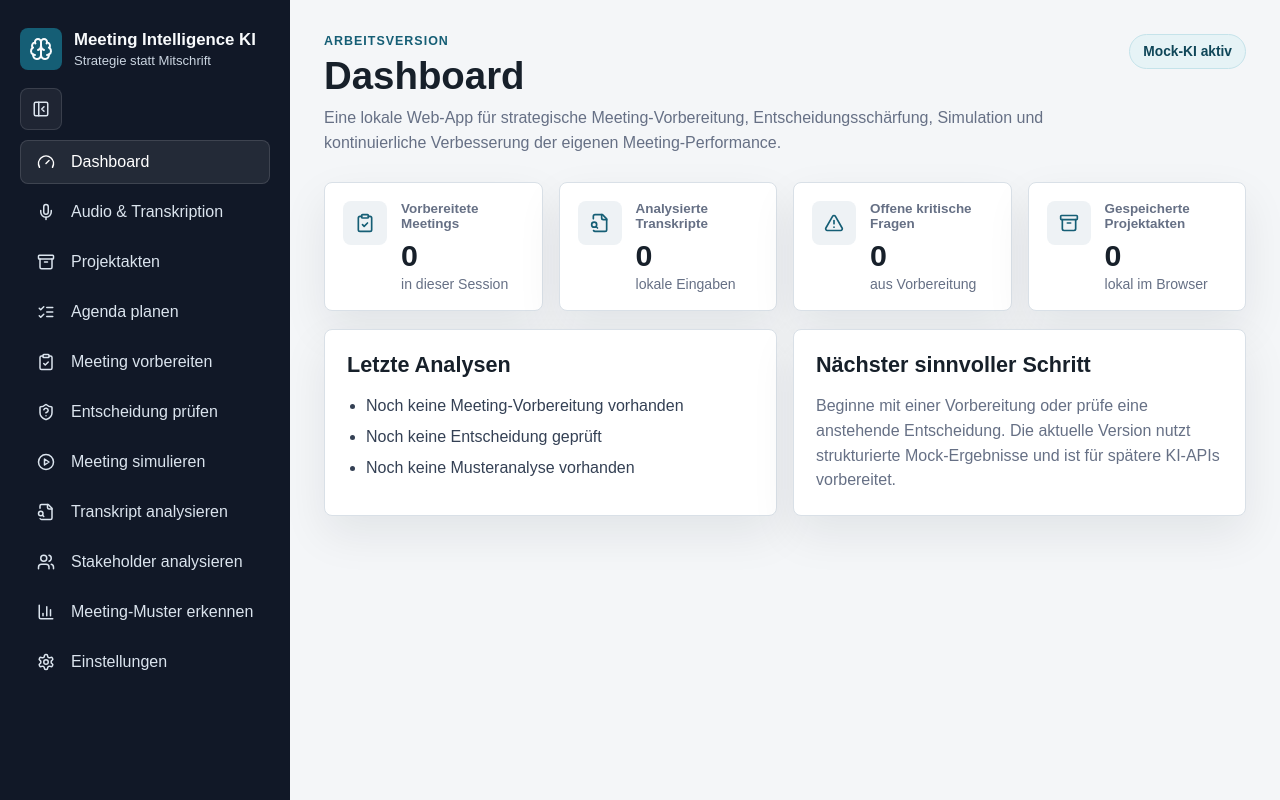
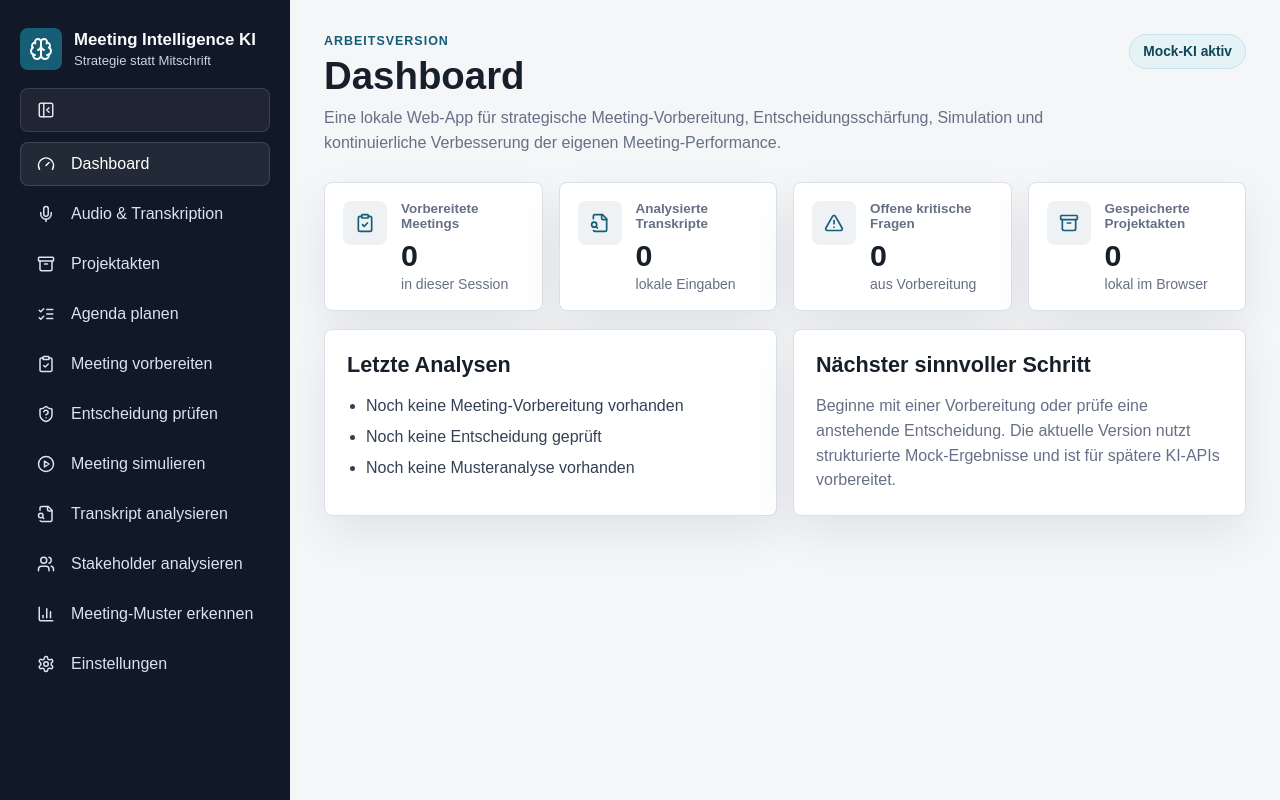
Before and after one commit to BM1964-25/Ki-Meeting, a Next.js app: page / in a window 1280 px wide. Built offline with nearby package versions, Linux system fonts and the light colour scheme.

Commit message:
Align nav collapse icon with dashboard

```diff
--- a/app/globals.css
+++ b/app/globals.css
@@ -95,11 +95,17 @@ button {
   border: 1px solid rgba(255, 255, 255, 0.12);
   border-radius: 8px;
   color: #dbe4ee;
-  display: inline-flex;
-  height: 42px;
-  justify-content: center;
+  display: grid;
+  gap: 10px;
+  grid-template-columns: 30px 1fr;
+  min-height: 44px;
   margin-bottom: 10px;
-  width: 42px;
+  padding: 8px 10px;
+  width: 100%;
+}
+
+.sidebar-toggle svg {
+  justify-self: center;
 }
 
 .sidebar-toggle:hover {
@@ -156,7 +162,9 @@ button {
 }
 
 .app-shell--nav-collapsed .sidebar-toggle {
+  grid-template-columns: 1fr;
   justify-self: center;
+  padding: 8px;
 }
 
 .app-shell--nav-collapsed .nav-button {
```
